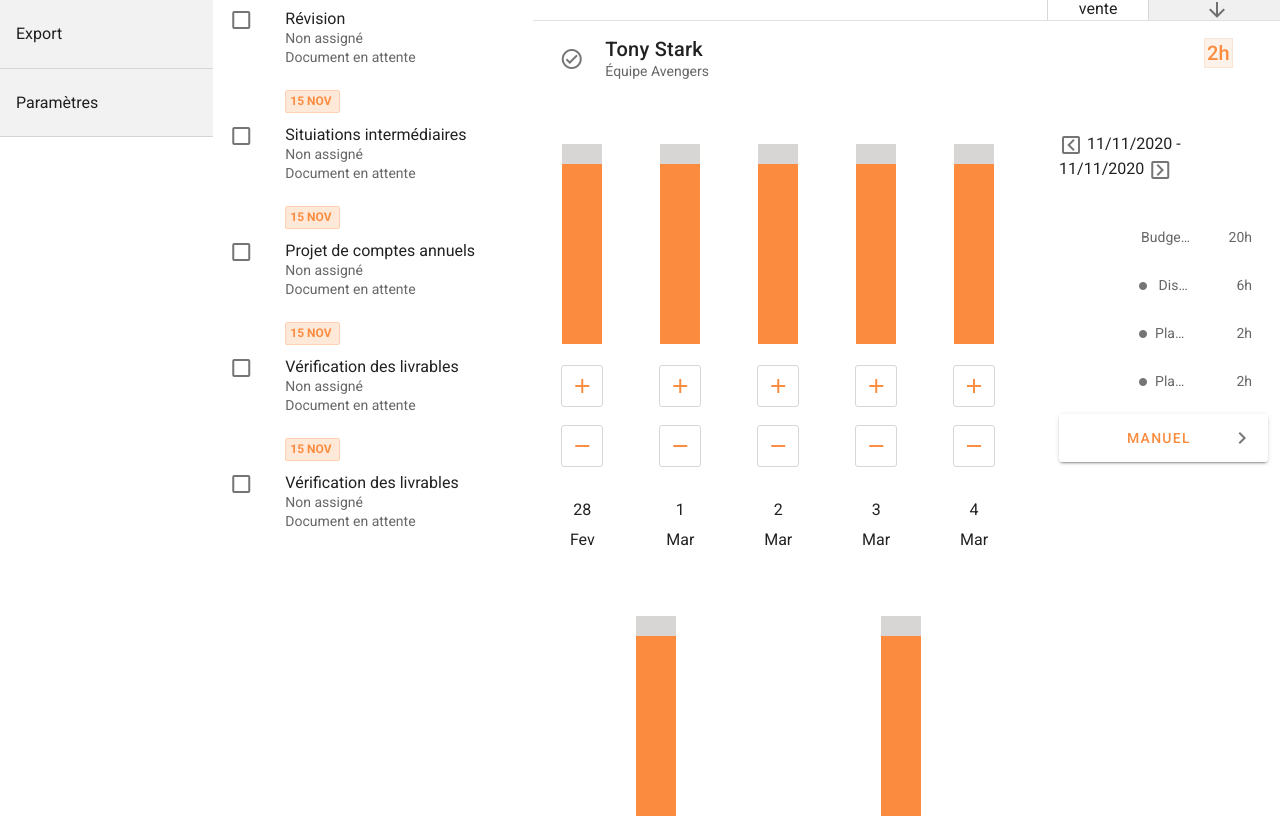
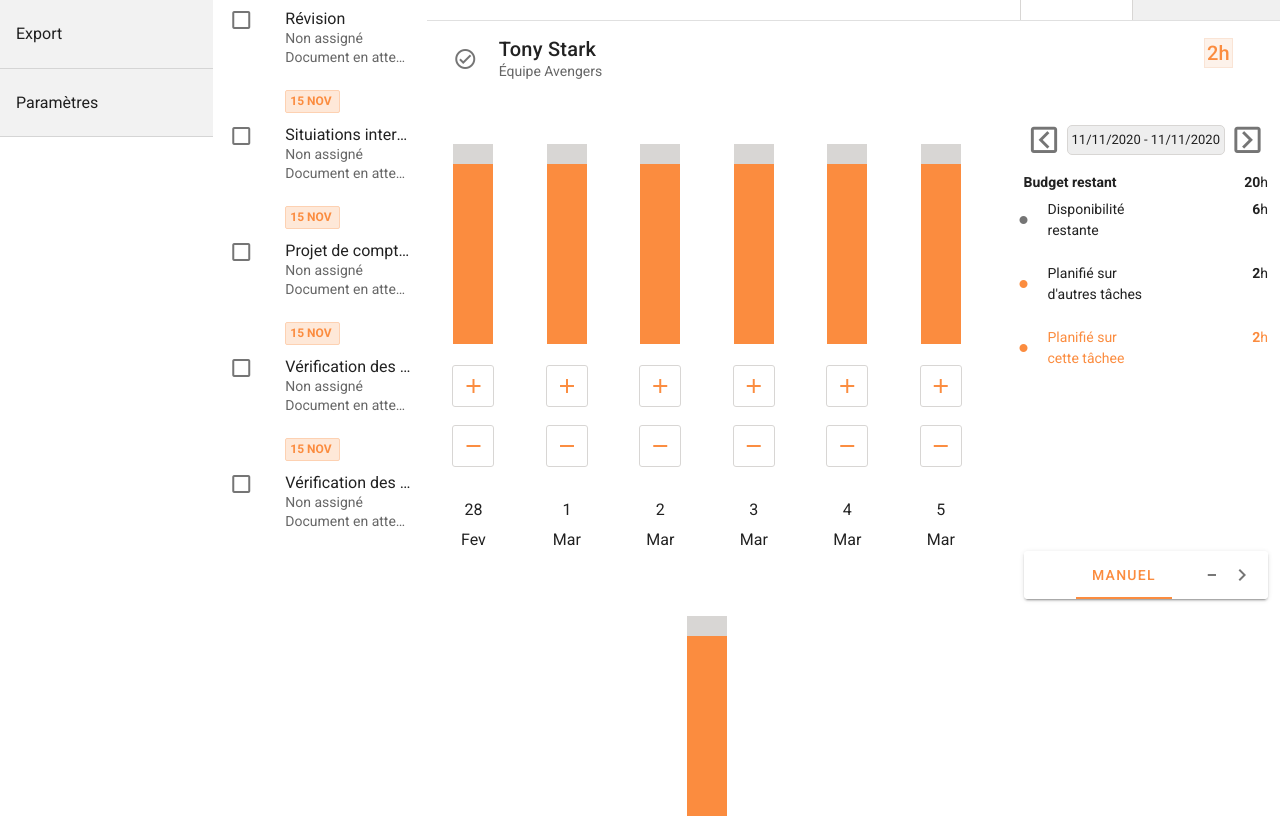
Before and after one commit to SebasMorneau/vue_dashboard_project, a Vue app in the folder vue_dashboard/: page / in a window 1280 px wide. Shown: the part 740-1558 px from the top of the page. Built offline with nearby package versions, Linux system fonts and the light colour scheme.

Commit message:
structure all done

```diff
--- a/vue_dashboard/src/App.vue
+++ b/vue_dashboard/src/App.vue
@@ -6,10 +6,10 @@
         <v-col cols="12" sm="2">
           <TitleSideBar />
         </v-col>
-        <v-col cols="12" sm="3">
+        <v-col cols="12" sm="2">
           <ActionSideBar />
         </v-col>
-        <v-col cols="12" sm="7">
+        <v-col cols="12" sm="8">
           <Dashboard />
         </v-col>
       </v-row>
--- a/vue_dashboard/src/components/dashboard/Graph.vue
+++ b/vue_dashboard/src/components/dashboard/Graph.vue
@@ -31,114 +31,67 @@
         </v-row>
       </v-container>
     </v-col>
-
     <v-col cols="4">
       <v-container>
         <v-row>
           <v-col cols="12">
-            <v-icon>mdi-chevron-left-box-outline</v-icon>
-            11/11/2020 - 11/11/2020
-            <v-icon>mdi-chevron-right-box-outline</v-icon>
+            <v-layout align-center justify-center column fill-height>
+              <v-flex row date-display>
+                <v-icon>mdi-chevron-left-box-outline</v-icon>
+                <p>11/11/2020 - 11/11/2020</p>
+                <v-icon>mdi-chevron-right-box-outline</v-icon>
+              </v-flex>
+            </v-layout>
           </v-col>
         </v-row>
         <v-row>
-          <v-col>
-            <v-list>
-              <v-list-item>
-                <template>
-                  <v-list-item-icon>
-                    <v-icon></v-icon>
-                  </v-list-item-icon>
-                  <v-list-item-content>
-                    <v-list-item-subtitle style="margin-left: 10px"
-                      >Budget restant</v-list-item-subtitle
-                    >
-                  </v-list-item-content>
-                  <v-list-item-content class="d-flex flex-row-reverse">
-                    <v-list-item-subtitle class="d-flex flex-row-reverse"
-                      >20h</v-list-item-subtitle
-                    >
-                  </v-list-item-content>
-                </template>
-              </v-list-item>
-              <v-list-item>
-                <template>
-                  <v-list-item-icon>
-                    <v-icon></v-icon>
-                  </v-list-item-icon>
-                  <v-list-item-content>
-                    <v-list-item-subtitle>
-                      <v-icon>mdi-circle-medium</v-icon>
-                      Disponibilité restante</v-list-item-subtitle
-                    >
-                  </v-list-item-content>
-                  <v-list-item-content class="d-flex flex-row-reverse">
-                    <v-list-item-subtitle
-                      class="d-flex flex-row-reverse"
-                      style="margin-left: 10px"
-                      >6h</v-list-item-subtitle
-                    >
-                  </v-list-item-content>
-                </template>
-              </v-list-item>
-              <v-list-item>
-                <template>
-                  <v-list-item-icon>
-                    <v-icon></v-icon>
-                  </v-list-item-icon>
-                  <v-list-item-content>
-                    <v-list-item-subtitle>
-                      <v-icon>mdi-circle-medium</v-icon>Planifié sur d'autres
-                      tâches</v-list-item-subtitle
-                    >
-                  </v-list-item-content>
-                  <v-list-item-content class="d-flex flex-row-reverse">
-                    <v-list-item-subtitle class="d-flex flex-row-reverse"
-                      >2h</v-list-item-subtitle
-                    >
-                  </v-list-item-content>
-                </template>
-              </v-list-item>
-              <v-list-item>
-                <template>
-                  <v-list-item-icon>
-                    <v-icon></v-icon>
-                  </v-list-item-icon>
-                  <v-list-item-content>
-                    <v-list-item-subtitle>
-                      <v-icon>mdi-circle-medium</v-icon>Planifié sur cette
-                      tâche</v-list-item-subtitle
-                    >
-                  </v-list-item-content>
-                  <v-list-item-content class="d-flex flex-row-reverse">
-                    <v-list-item-subtitle
-                      class="d-flex flex-row-reverse"
-                      style="margin-left: 10px"
-                      >2h</v-list-item-subtitle
-                    >
-                  </v-list-item-content>
-                </template>
-              </v-list-item>
-            </v-list>
-            <v-card class="d-flex justify-space-around mb-6" max-width="423">
-              <v-tabs>
-                <v-tabs-slider color="white"></v-tabs-slider>
-                <v-tab> Manuel </v-tab>
+          <v-container>
+            <div class="list">
+              <v-row>
+                <v-col><h4>Budget restant</h4></v-col>
+                <v-col align="right"><b>20</b>h</v-col>
+              </v-row>
+              <v-row>
+                <v-icon>mdi-circle-medium</v-icon>
+                <v-col><p>Disponibilité restante</p></v-col>
+                <v-col align="right"><b>6</b>h</v-col>
+              </v-row>
+              <v-row>
+                <v-icon style="color: #fb8c3f">mdi-circle-medium</v-icon>
+                <v-col><p>Planifié sur d'autres tâches</p></v-col>
+                <v-col align="right"><b>2</b>h</v-col>
+              </v-row>
+              <v-row style="color: #fb8c3f">
+                <v-icon style="color: #fb8c3f">mdi-circle-medium</v-icon>
+                <v-col><p>Planifié sur cette tâchee</p></v-col>
+                <v-col align="right"><b>2</b>h</v-col>
+              </v-row>
+            </div>
+          </v-container>
+        </v-row>
+      </v-container>
+
+      <v-container style="margin-top: 160px">
+        <v-row>
+          <v-container>
+            <v-card>
+              <v-tabs center-active>
+                <v-tab>Manuel</v-tab>
                 <v-tab>
-                  <v-icon>mdi-format-horizontal-align-right</v-icon>
-                </v-tab>
+                  <v-icon>mdi-format-horizontal-align-right</v-icon></v-tab
+                >
                 <v-tab>
-                  <v-icon>mdi-format-horizontal-align-center</v-icon>
-                </v-tab>
+                  <v-icon>mdi-format-horizontal-align-center</v-icon></v-tab
+                >
                 <v-tab>
-                  <v-icon>mdi-format-horizontal-align-left</v-icon>
-                </v-tab>
-              </v-tabs></v-card
-            >
-          </v-col>
-        </v-row></v-container
-      ></v-col
-    >
+                  <v-icon>mdi-format-horizontal-align-left</v-icon></v-tab
+                >
+              </v-tabs>
+            </v-card>
+          </v-container>
+        </v-row>
+      </v-container>
+    </v-col>
   </v-row>
 </template>
 
@@ -207,6 +160,7 @@ export default {
 </script>
 
 <style scoped>
+/* Graphical Bar */
 .progress-bar {
   height: 200px;
   width: 40px;
@@ -220,4 +174,27 @@ export default {
   border: 1px solid #d8d6d4;
   border-radius: 3px;
 }
+/* Date, Time and budget */
+.date-display p {
+  border: 1px solid #d8d6d4;
+  background-color: #eeeeee;
+  margin: 5px;
+  padding: 4px;
+  font-size: 13px;
+  border-radius: 5px;
+}
+.date-display .v-icon {
+  font-size: 35px;
+}
+.list .row {
+  margin-bottom: -30px;
+  font-size: 14px;
+}
+.list .v-icon {
+  margin-top: -15px;
+}
+.action {
+  float: left;
+  border: 1px solid #d8d6d4;
+}
 </style>
```
